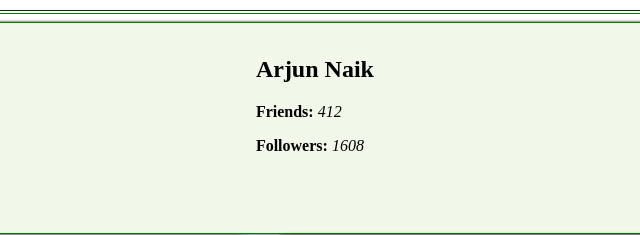
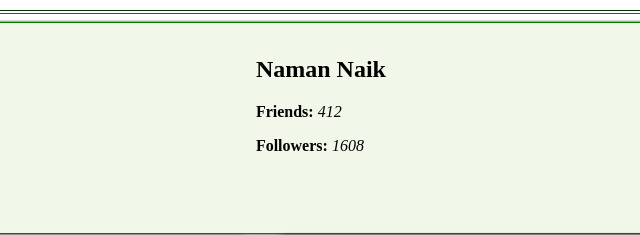
Before and after one commit to naman-naik/ps, a plain HTML site: page home.html in a window 1280 px wide. Shown: the part 508-743 px from the top of the page, 321-961 px from the left. Drawn offline with Linux system fonts and the light colour scheme.

Commit message:
Update home.html

```diff
--- a/home.html
+++ b/home.html
@@ -25,7 +25,7 @@
     <a href="post15.jpg" ><img class="big_prof" src="post15.jpg" style="width:90px;height:125px;"></a>
     <a href="post15.jpg" ><img class="back_prof" src="post5.jpg" style="width:65px;height:60px;"></a>
 	 <div class="info">
-        <h2>Arjun Naik</h2>
+        <h2>Naman Naik</h2>
 		<p><b>Friends:</b> <i>412</i></p>
 		<p><b>Followers:</b> <i>1608</i></p>
      </div>
```
